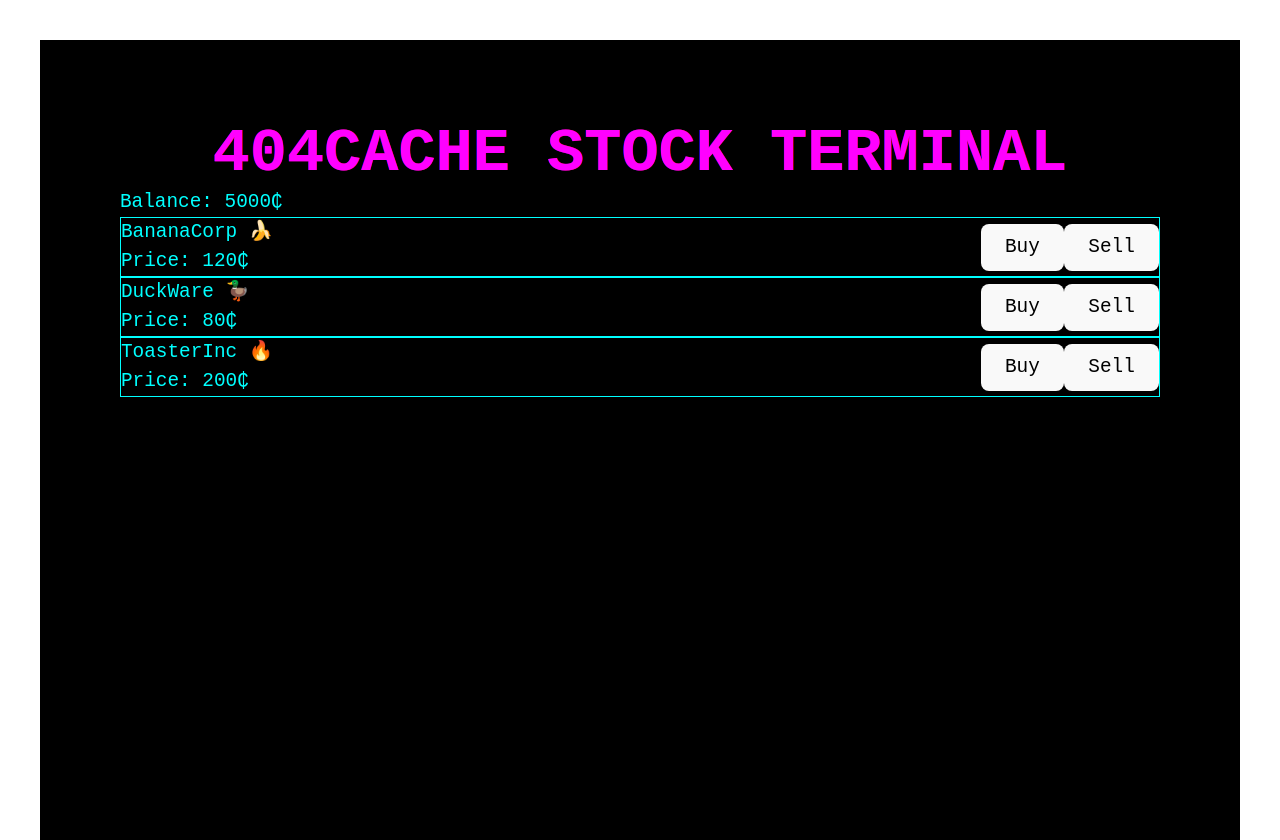
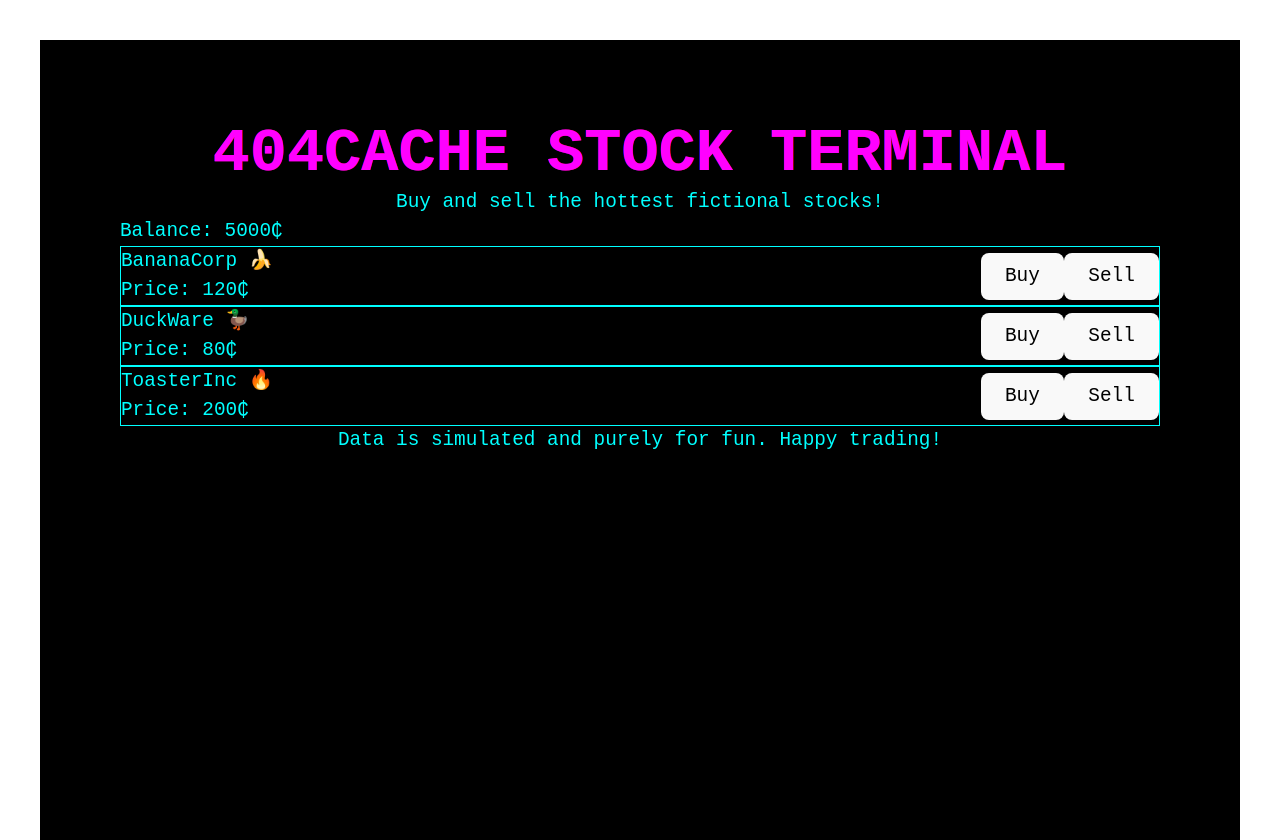
Before and after one commit to uxillary/404cache, a React (Vite) app: page / in a window 1280 px wide. Built offline with nearby package versions, Linux system fonts and the light colour scheme.

Commit message:
Add Footer component

```diff
--- a/src/App.jsx
+++ b/src/App.jsx
@@ -1,11 +1,13 @@
 import { useState } from 'react';
 import BalanceDisplay from './components/BalanceDisplay';
 import StockList from './components/StockList';
+import Header from './components/Header';
+import Footer from './components/Footer';
 import './index.css';
 
 function App() {
   const [balance, setBalance] = useState(5000);
-  const [stocks, setStocks] = useState([
+  const [stocks] = useState([
     { name: 'BananaCorp 🍌', price: 120 },
     { name: 'DuckWare 🦆', price: 80 },
     { name: 'ToasterInc 🔥', price: 200 },
@@ -26,9 +28,10 @@ function App() {
   return (
     <div className="min-h-screen bg-black text-green-300 font-mono p-8 flex items-start justify-center">
       <div className="w-full max-w-3xl">
-        <h1 className="text-3xl mb-4 glitch text-center">404CACHE STOCK TERMINAL</h1>
+        <Header />
         <BalanceDisplay balance={balance} />
         <StockList stocks={stocks} onBuy={handleBuy} onSell={handleSell} />
+        <Footer />
       </div>
     </div>
   );
--- /dev/null
+++ b/src/components/Footer.jsx
@@ -0,0 +1,9 @@
+function Footer() {
+  return (
+    <footer className="mt-8 text-center text-sm text-green-500 font-mono">
+      <p>Data is simulated and purely for fun. Happy trading!</p>
+    </footer>
+  );
+}
+
+export default Footer;
--- /dev/null
+++ b/src/components/Header.jsx
@@ -0,0 +1,10 @@
+function Header() {
+  return (
+    <header className="mb-4 text-center">
+      <h1 className="text-3xl glitch mb-1">404CACHE STOCK TERMINAL</h1>
+      <p className="text-green-500">Buy and sell the hottest fictional stocks!</p>
+    </header>
+  );
+}
+
+export default Header;
```
